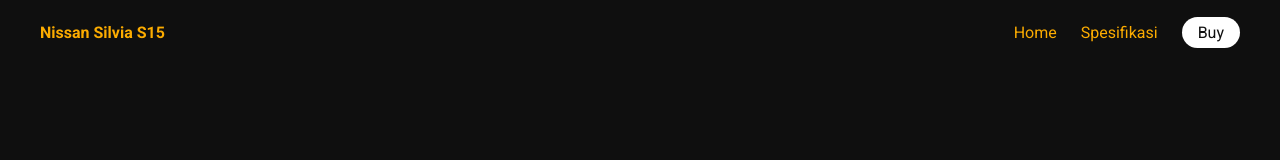
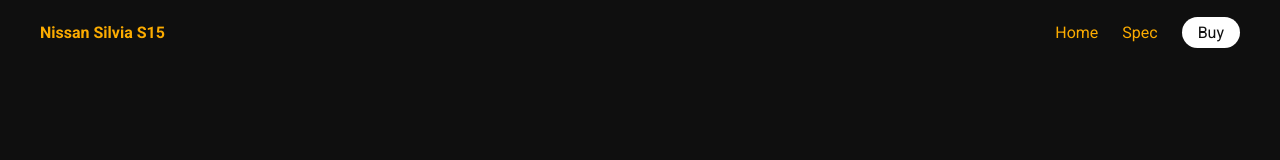
Before and after one commit to wilafri/wilafri.github.io, a plain HTML site: page index.html in a window 1280 px wide. Shown: the top 160 px of the page. Drawn offline with nearby package versions, Linux system fonts and the light colour scheme; a script that the page names is missing.

Commit message:
Update index.html

```diff
--- a/index.html
+++ b/index.html
@@ -15,7 +15,7 @@
                 <div class="nav__menu" id="nav-menu">
                     <ul class="nav__list">
                         <li class="nav__item"><a href="#" class="nav__link">Home</a></li>
-                        <li class="nav__item"><a href="#l-section" class="nav__link">Spesifikasi</a></li>
+                        <li class="nav__item"><a href="#l-section" class="nav__link">Spec</a></li>
                     </ul>
                 </div>
 
```
